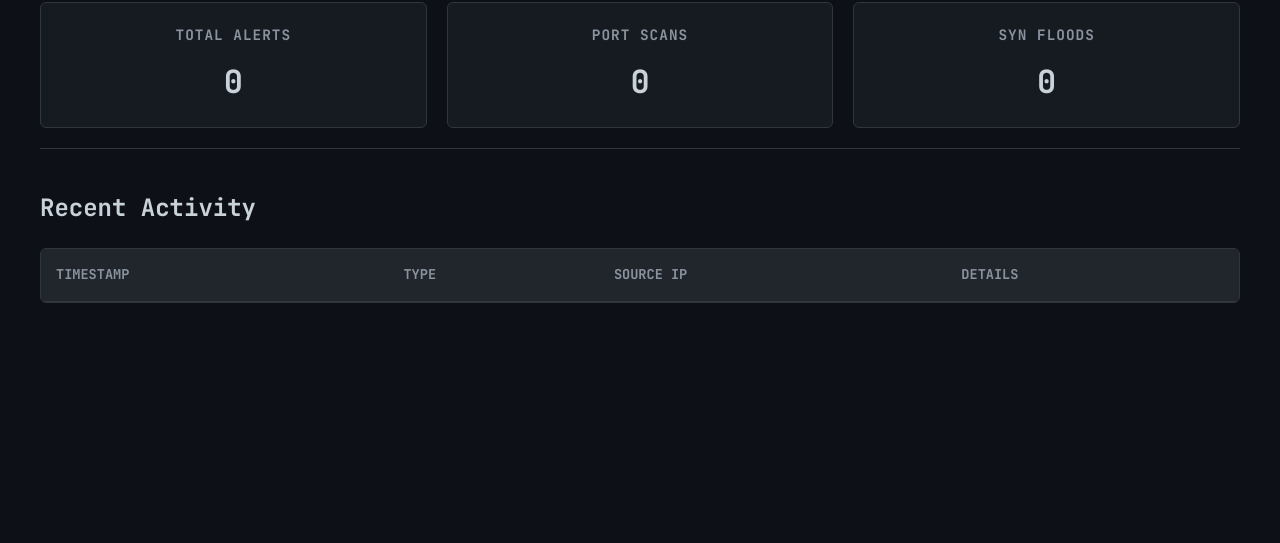
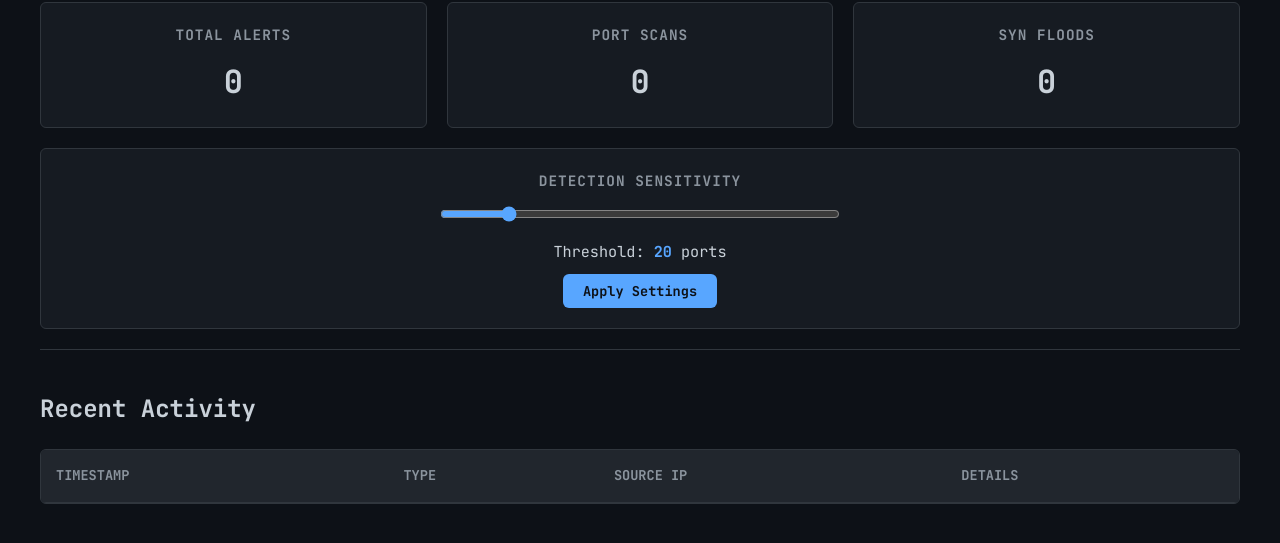
Before and after one commit to Susan5504R/NetworkProject, a plain HTML site: page dashboard/frontend/index.html in a window 1280 px wide. Shown: the part 89-632 px from the top of the page. Drawn offline with Linux system fonts and the light colour scheme; no server answers.

Commit message:
Add dynamic sensitivity slider: tunable port scan threshold via dashboard UI, Node.js config API, and C++ runtime config reload

```diff
--- /dev/null
+++ b/config.json
@@ -0,0 +1 @@
+{"threshold":5}
--- a/dashboard/frontend/app.js
+++ b/dashboard/frontend/app.js
@@ -53,3 +53,22 @@ fetchAlerts();
 
 // Poll every 2 seconds
 setInterval(fetchAlerts, 2000);
+
+// --- Sensitivity Slider ---
+async function updateThreshold() {
+    const val = document.getElementById('threshold-slider').value;
+    try {
+        await fetch('http://localhost:3000/api/settings', {
+            method: 'POST',
+            headers: { 'Content-Type': 'application/json' },
+            body: JSON.stringify({ threshold: parseInt(val) })
+        });
+        document.getElementById('threshold-val').textContent = val;
+        alert("Threshold updated!");
+    } catch (e) { console.error("Update failed", e); }
+}
+
+// Update the number display as you slide
+document.getElementById('threshold-slider').oninput = function () {
+    document.getElementById('threshold-val').textContent = this.value;
+};
--- a/dashboard/frontend/index.html
+++ b/dashboard/frontend/index.html
@@ -25,6 +25,12 @@
                     <p id="syn-floods">0</p>
                 </div>
             </div>
+            <div class="settings-card">
+                <h3>Detection Sensitivity</h3>
+                <input type="range" id="threshold-slider" min="5" max="100" value="20">
+                <p>Threshold: <span id="threshold-val">20</span> ports</p>
+                <button onclick="updateThreshold()">Apply Settings</button>
+            </div>
         </header>
 
         <main>
--- a/dashboard/frontend/style.css
+++ b/dashboard/frontend/style.css
@@ -86,6 +86,58 @@ h1 {
     font-weight: 700;
 }
 
+.settings-card {
+    background-color: var(--card-bg);
+    border: 1px solid var(--border-color);
+    padding: 20px;
+    border-radius: 6px;
+    margin-top: 20px;
+    text-align: center;
+}
+
+.settings-card h3 {
+    font-size: 0.9rem;
+    color: var(--text-secondary);
+    margin-bottom: 12px;
+    text-transform: uppercase;
+    letter-spacing: 1px;
+}
+
+.settings-card input[type="range"] {
+    width: 100%;
+    max-width: 400px;
+    accent-color: var(--accent-blue);
+    cursor: pointer;
+}
+
+.settings-card p {
+    color: var(--text-primary);
+    margin: 10px 0;
+    font-size: 0.95rem;
+}
+
+.settings-card span {
+    color: var(--accent-blue);
+    font-weight: 700;
+}
+
+.settings-card button {
+    background-color: var(--accent-blue);
+    color: #0d1117;
+    border: none;
+    padding: 8px 20px;
+    border-radius: 6px;
+    font-family: var(--font-mono);
+    font-weight: 700;
+    font-size: 0.85rem;
+    cursor: pointer;
+    transition: opacity 0.2s;
+}
+
+.settings-card button:hover {
+    opacity: 0.85;
+}
+
 main h2 {
     margin-bottom: 20px;
     font-size: 1.5rem;
```
Also changed, not shown: dashboard/backend/server.js (+12 -0 lines), 1 other file.
